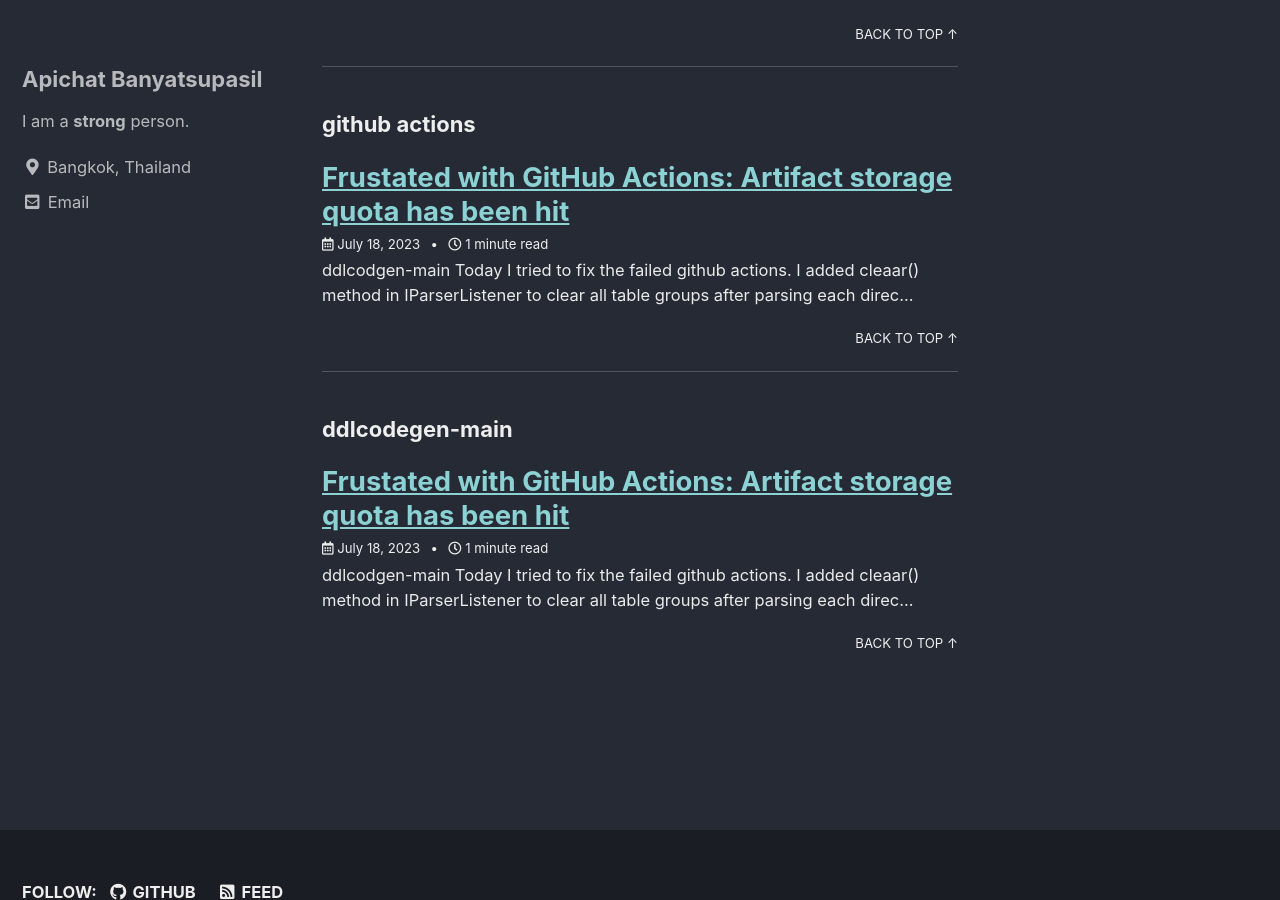
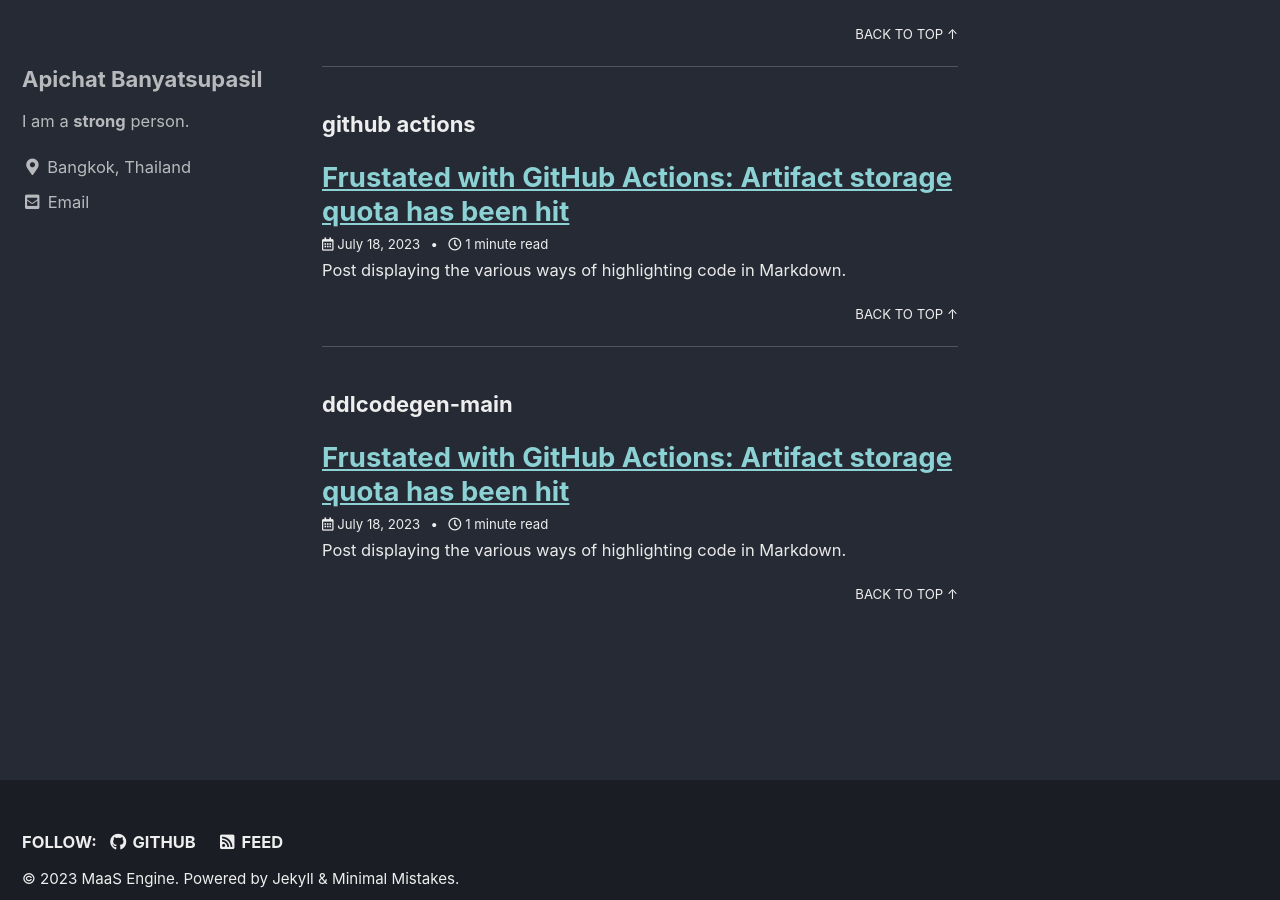
Before and after one commit to lessendev/www.maasengine.com, a Jekyll site: the page built from _pages/tag-archive.md, in a window 1280 px wide and 900 px high, scrolled down 3640 px. Built offline with Jekyll 4.4.1, drawn with Linux system fonts in a browser that asks for light colours; cached includes are drawn as plain includes.

Commit message:
change header

```diff
--- a/_posts/2023-07-18-artifacts-storage-quota-hit.md
+++ b/_posts/2023-07-18-artifacts-storage-quota-hit.md
@@ -1,10 +1,13 @@
 ---
 title: "Frustated with GitHub Actions: Artifact storage quota has been hit"
+excerpt: "Post displaying the various ways of highlighting code in Markdown."
+last_modified_at: 2018-01-03T09:45:06-05:00
 categories:
   - diary
 tags:
   - github actions
   - ddlcodegen-main
+toc: true
 ---
 
 ## ddlcodgen-main
```
